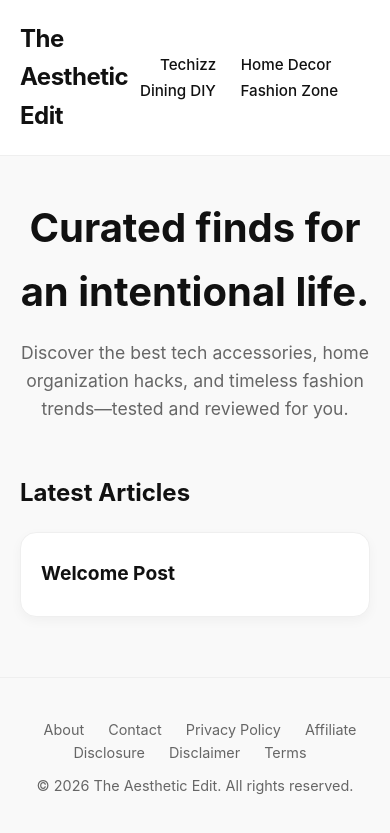
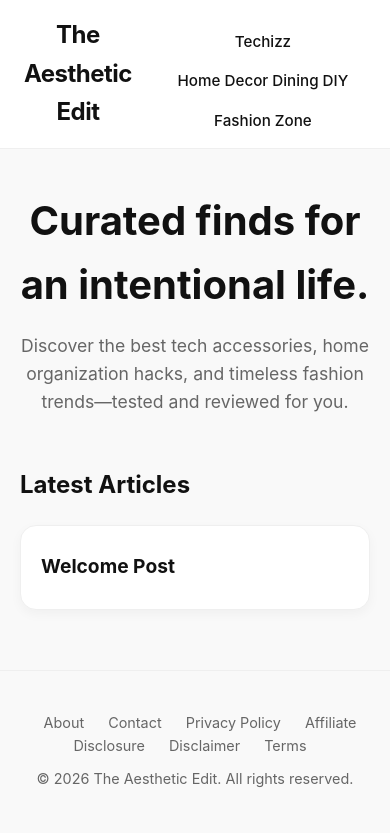
Before and after one commit to airizler/aesthetic-edit, a Jekyll site: the page built from index.html, in a window 390 px wide. Shown: the top 833 px of the page. Built offline with Jekyll 4.4.1, drawn with Linux system fonts in a browser that asks for light colours.

Commit message:
Added mobile responsiveness

```diff
--- a/css/style.css
+++ b/css/style.css
@@ -40,3 +40,40 @@ a { color: inherit; text-decoration: none; }
 .footer { text-align: center; padding: 40px 0; margin-top: 60px; border-top: 1px solid var(--border); font-size: 0.9rem; color: var(--text-muted); }
 .footer-links { margin-bottom: 10px; }
 .footer-links a { margin: 0 10px; }
+/* =========================================
+   Mobile Responsiveness (For Phones & Tablets)
+   ========================================= */
+@media screen and (max-width: 768px) {
+  /* Header aur Navigation ko center mein laane ke liye */
+  .header {
+    flex-direction: column;
+    text-align: center;
+    padding: 15px 0;
+  }
+
+  .nav-links {
+    margin-top: 15px;
+    display: flex;
+    flex-wrap: wrap;
+    justify-content: center;
+    gap: 15px;
+  }
+
+  /* Cards ko single line (ek ke neeche ek) karne ke liye */
+  .post-grid {
+    grid-template-columns: 1fr;
+    gap: 20px;
+  }
+
+  /* Main headings ko screen ke hisaab se chhota karna */
+  h1 {
+    font-size: 2rem;
+    text-align: center;
+  }
+
+  /* Screen ke kinaron par thoda space (padding) dena taaki text edge se na chipke */
+  .container {
+    padding-left: 20px;
+    padding-right: 20px;
+  }
+}
```
